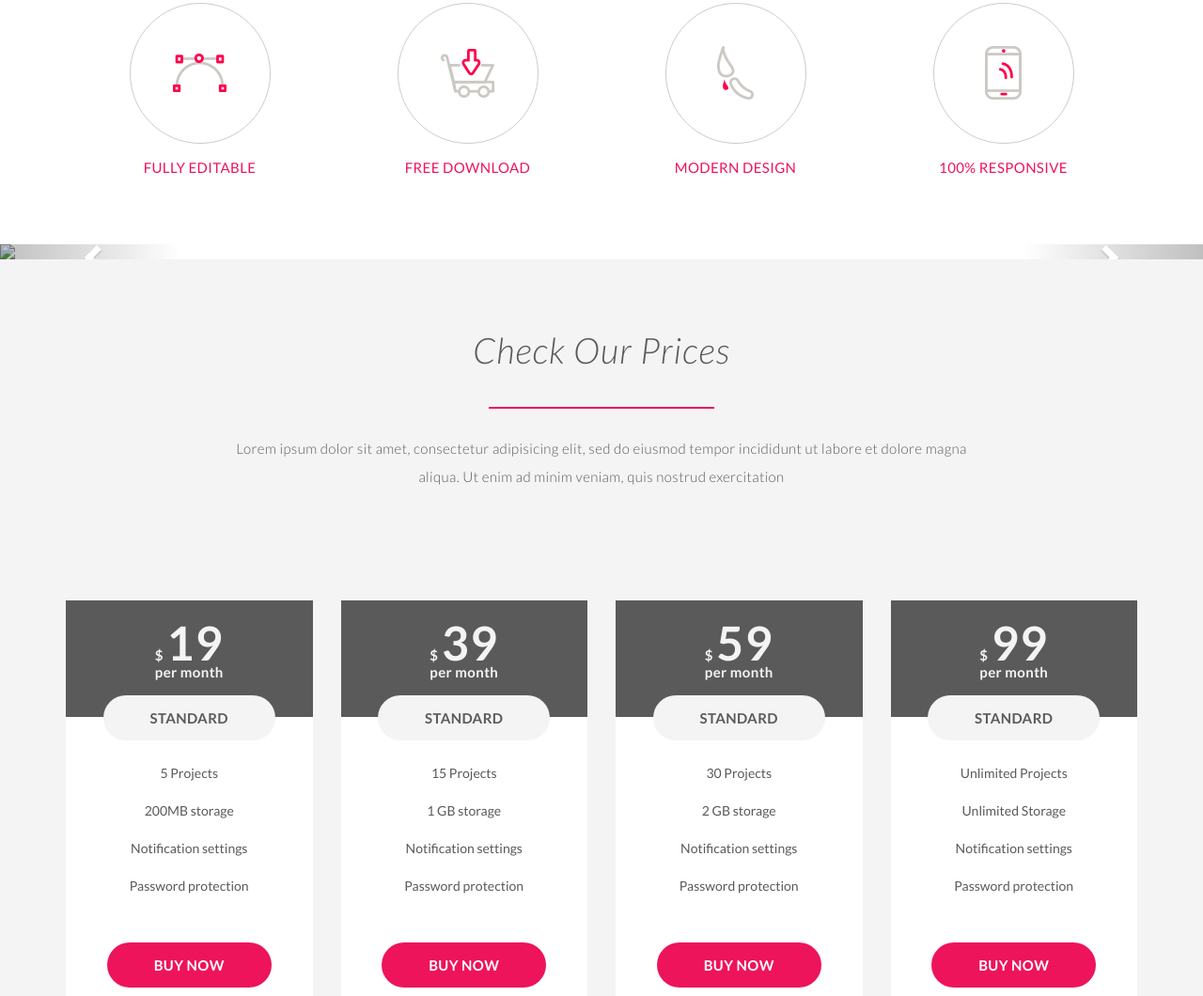
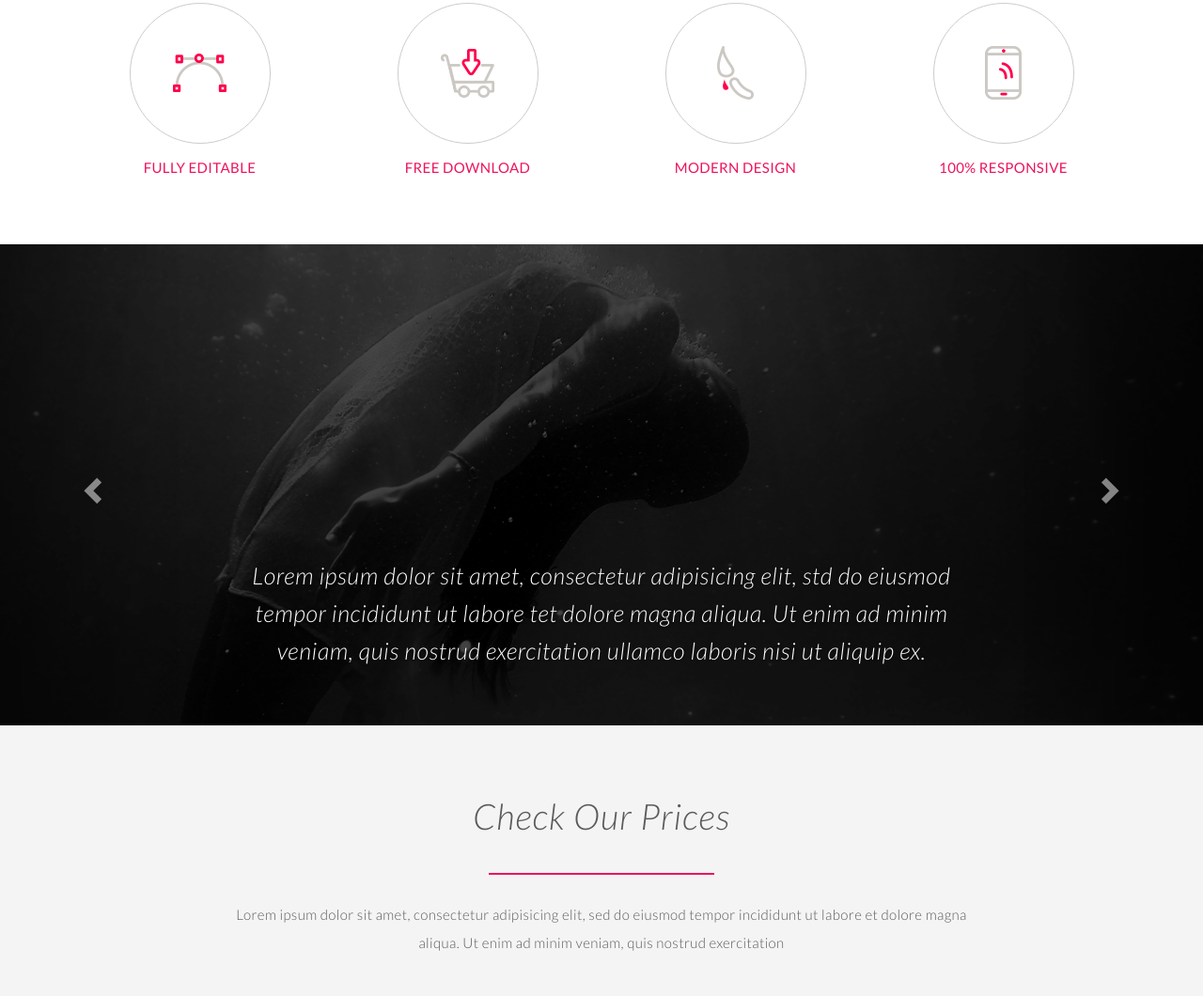
Before and after one commit to jedwab/Mache, a website: page index.html in a window 1280 px wide. Shown: the part 1649-2709 px from the top of the page at 94% size. Drawn offline with nearby package versions, Linux system fonts and the light colour scheme; the site is published under a folder, as on GitHub Pages, so addresses that start at the root find nothing.

Commit message:
clean code

```diff
--- a/index.html
+++ b/index.html
@@ -90,19 +90,19 @@
                     <div id="carousel-example-generic" class="carousel slide" data-ride="carousel">
                         <div class="carousel-inner" role="listbox">
                             <div class="item active">
-                                <img src="/images/background.png" alt="background">
+                                <img src="images/background.png" alt="background">
                                 <div class="carousel-caption">
                                     <p>Lorem ipsum dolor sit amet, consectetur adipisicing elit, std do eiusmod tempor incididunt ut labore tet dolore magna aliqua. Ut enim ad minim veniam, quis nostrud exercitation ullamco laboris nisi ut aliquip ex.</p>
                                 </div>
                             </div>
                             <div class="item ">
-                                <img src="/images/background.png" alt="background">
+                                <img src="images/background.png" alt="background">
                                 <div class="carousel-caption">
                                     <p>Lorem ipsum dolor sit amet, consectetur adipisicing elit, std do eiusmod tempor incididunt ut labore tet dolore magna aliqua. Ut enim ad minim veniam, quis nostrud exercitation ullamco laboris nisi ut aliquip ex.</p>
                                 </div>
                             </div>
                             <div class="item ">
-                                <img src="/images/background.png" alt="background">
+                                <img src="images/background.png" alt="background">
                                 <div class="carousel-caption">
                                     <p>Lorem ipsum dolor sit amet, consectetur adipisicing elit, std do eiusmod tempor incididunt ut labore tet dolore magna aliqua. Ut enim ad minim veniam, quis nostrud exercitation ullamco laboris nisi ut aliquip ex.</p>
                                 </div>
```
